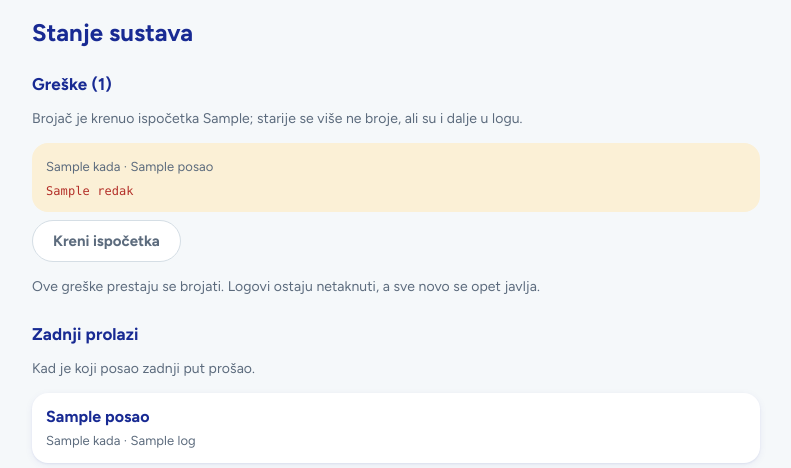
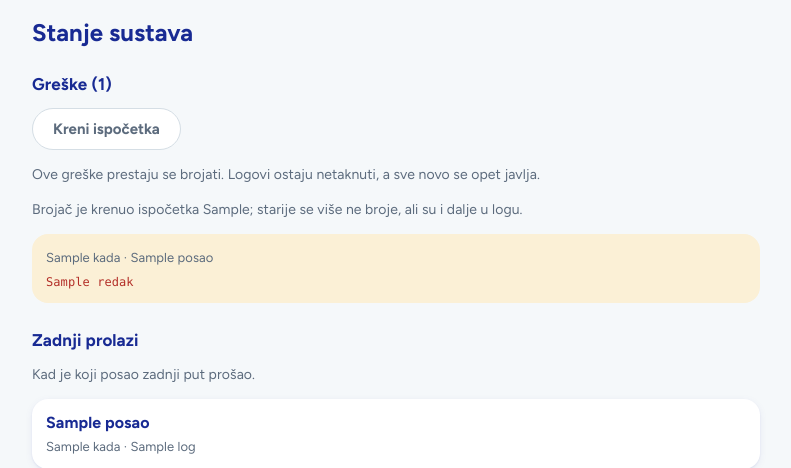
Before and after one commit to ninokecman-source/Tgdgd, a Flask app: template web/templates/stanje.html in a window 1280 px wide. Shown: the top 468 px of the page, without its empty margins (244-1035 px from the left). Run offline with Flask 3, Linux system fonts and the light colour scheme; the template is opened without the code that fills it: most values are stand-ins (such as "Sample title", 1, 10 or a date in 2020); parts of the project's set-up code (start-up, migrations or seed data) failed here and were passed over; some web fonts are replaced.

Commit message:
Put the error reset button above the list, not below it
With sixty errors on the page the button at the bottom was a scroll away.

Co-Authored-By: Claude Opus 5 <noreply@anthropic.com>
Claude-Session: https://claude.ai/code/session_01DPLgPUvv7xBYhBK5V7545c

```diff
--- a/web/templates/stanje.html
+++ b/web/templates/stanje.html
@@ -6,6 +6,16 @@
 
 <section id="greske">
   <h2>Greške ({{ podaci.greske|length }})</h2>
+  {% if podaci.greske %}
+  <div class="tipke">
+    <form method="post" action="{{ url_for('potvrdi_greske') }}">
+      <input type="hidden" name="token" value="{{ token }}">
+      <button class="tipka tiha" type="submit">Kreni ispočetka</button>
+    </form>
+  </div>
+  <p class="tiho">Ove greške prestaju se brojati. Logovi ostaju netaknuti,
+    a sve novo se opet javlja.</p>
+  {% endif %}
   {% if podaci.greske_potvrdene %}
   <p class="tiho">Brojač je krenuo ispočetka {{ podaci.greske_potvrdene|vrijeme }};
     starije se više ne broje, ali su i dalje u logu.</p>
@@ -17,14 +27,6 @@
     <pre class="greska">{{ g.redak }}</pre>
   </div>
   {% endfor %}
-  {% if podaci.greske %}
-  <form method="post" action="{{ url_for('potvrdi_greske') }}">
-    <input type="hidden" name="token" value="{{ token }}">
-    <button class="tipka tiha" type="submit">Kreni ispočetka</button>
-  </form>
-  <p class="tiho">Ove greške prestaju se brojati. Logovi ostaju netaknuti,
-    a sve novo se opet javlja.</p>
-  {% endif %}
 </section>
 
 <section>
```
